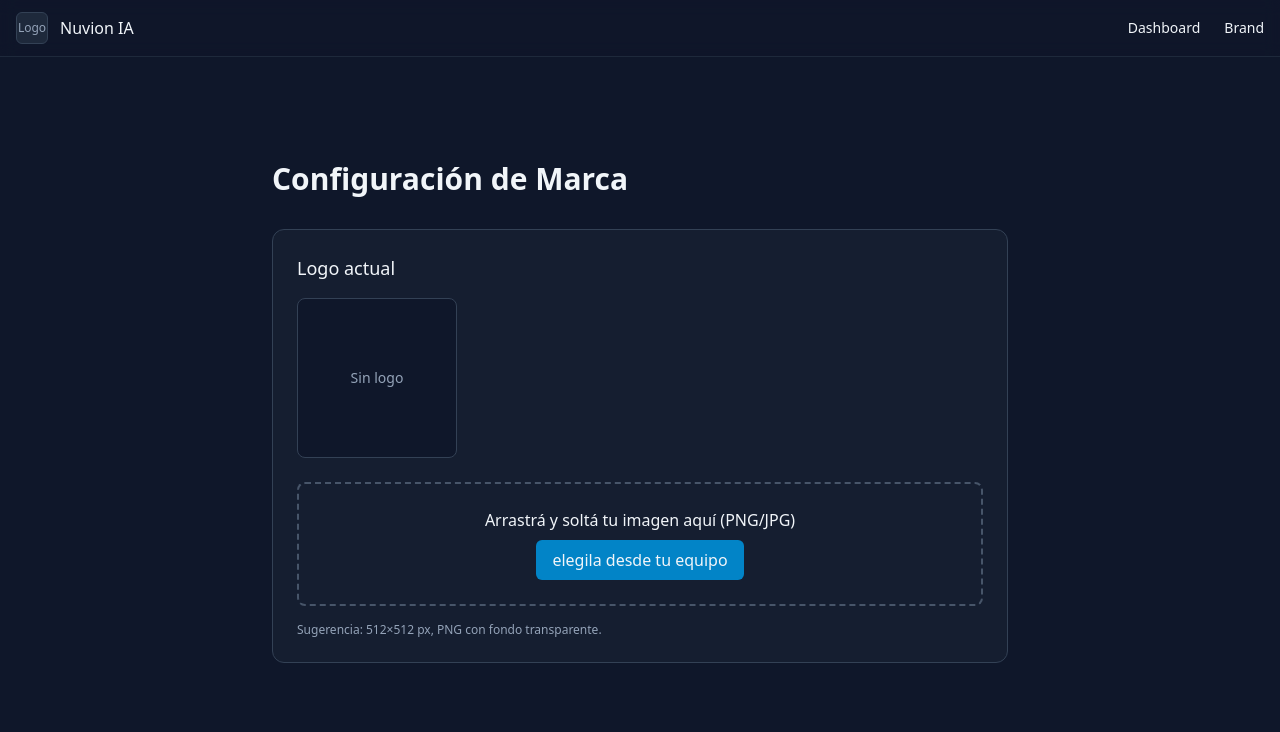
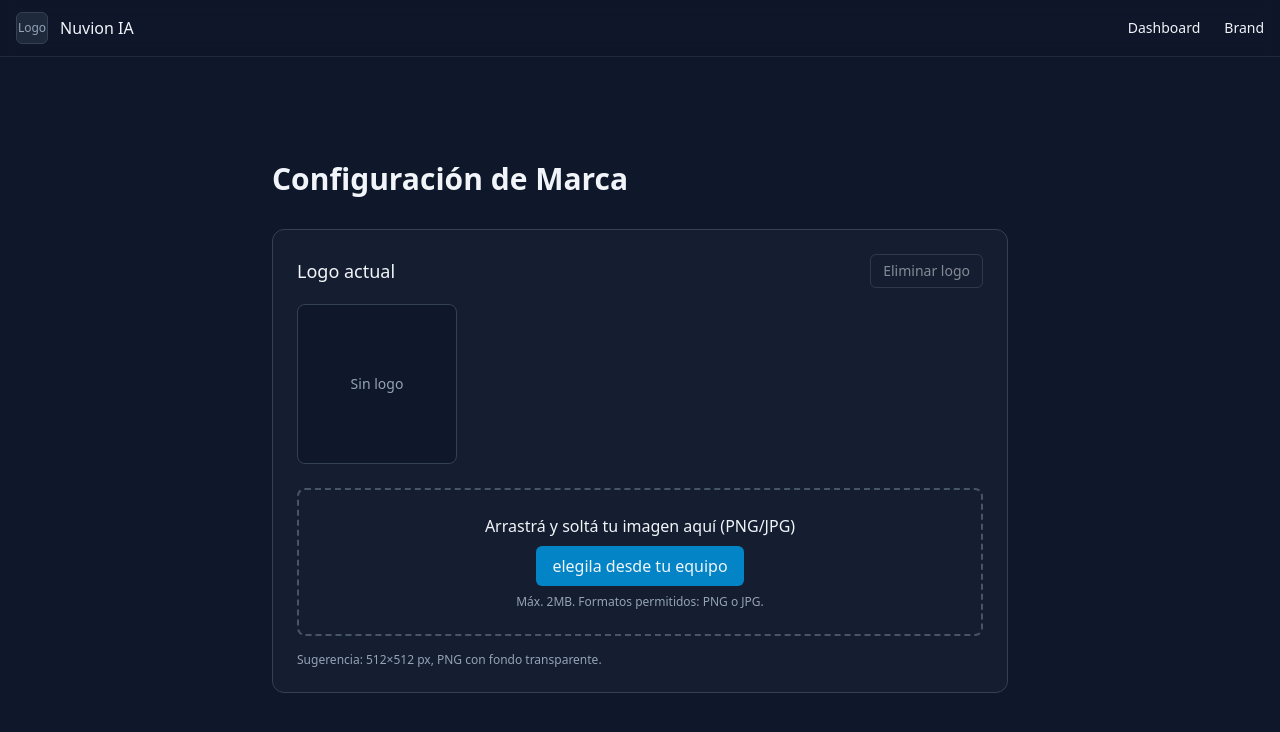
Before and after one commit to ianuvion/nuvion-ia, a Next.js app: page /configuracion/brand in a window 1280 px wide. Shown: the top 732 px of the page. Built offline with nearby package versions, Linux system fonts and the light colour scheme.

Commit message:
Update page.tsx

```diff
--- a/app/configuracion/brand/page.tsx
+++ b/app/configuracion/brand/page.tsx
@@ -4,7 +4,9 @@ import { useEffect, useState } from 'react';
 
 function getCookie(name: string) {
   if (typeof document === 'undefined') return null;
-  const m = document.cookie.match(new RegExp('(?:^|; )' + name.replace(/[-.$?*|{}()[\]\\/+^]/g, '\\$&') + '=([^;]*)'));
+  const m = document.cookie.match(
+    new RegExp('(?:^|; )' + name.replace(/[-.$?*|{}()[\]\\/+^]/g, '\\$&') + '=([^;]*)')
+  );
   return m ? decodeURIComponent(m[1]) : null;
 }
 
@@ -14,8 +16,17 @@ function setCookie(name: string, value: string, days = 365) {
   document.cookie = `${name}=${encodeURIComponent(value)}; Max-Age=${maxAge}; Path=/; SameSite=Lax`;
 }
 
+function deleteCookie(name: string) {
+  if (typeof document === 'undefined') return;
+  document.cookie = `${name}=; Max-Age=0; Path=/; SameSite=Lax`;
+}
+
 const LS_KEY = 'brand.logoUrl';
 const CK_KEY = 'brand_logo';
+
+// Config de validación
+const MAX_MB = 2; // tamaño máx. 2MB
+const ALLOWED = ['image/png', 'image/jpeg']; // PNG o JPG
 
 export default function BrandPage() {
   const [currentLogo, setCurrentLogo] = useState<string | null>(null);
@@ -23,7 +34,7 @@ export default function BrandPage() {
   const [error, setError] = useState<string | null>(null);
   const [okMsg, setOkMsg] = useState<string | null>(null);
 
-  // Cargar logo al montar: primero localStorage, si no hay, cookie
+  // Cargar logo al montar
   useEffect(() => {
     try {
       const ls = localStorage.getItem(LS_KEY);
@@ -36,11 +47,23 @@ export default function BrandPage() {
     if (ck) setCurrentLogo(ck);
   }, []);
 
+  function validate(file: File) {
+    if (!ALLOWED.includes(file.type)) {
+      throw new Error('Formato no permitido. Solo PNG o JPG.');
+    }
+    const maxBytes = MAX_MB * 1024 * 1024;
+    if (file.size > maxBytes) {
+      throw new Error(`El archivo supera ${MAX_MB}MB.`);
+    }
+  }
+
   async function handleFile(file: File) {
     setBusy(true);
     setError(null);
     setOkMsg(null);
     try {
+      validate(file);
+
       const res = await fetch('/api/upload', {
         method: 'POST',
         headers: {
@@ -55,15 +78,17 @@ export default function BrandPage() {
         throw new Error(data?.message || 'No se pudo subir el archivo a S3.');
       }
 
-      // Persistencia doble
+      // Persistencia
       try { localStorage.setItem(LS_KEY, data.url); } catch {}
-      setCookie(CK_KEY, data.url); // disponible incluso si LS falla
+      setCookie(CK_KEY, data.url);
 
       setCurrentLogo(data.url);
 
-      // Notificar a otros tabs/componentes (Navbar)
+      // Avisar a otros tabs/componentes
       try {
-        window.dispatchEvent(new StorageEvent('storage', { key: LS_KEY, newValue: data.url }));
+        window.dispatchEvent(
+          new StorageEvent('storage', { key: LS_KEY, newValue: data.url })
+        );
       } catch {}
 
       setOkMsg('¡Logo actualizado!');
@@ -86,12 +111,35 @@ export default function BrandPage() {
     if (file) handleFile(file);
   }
 
+  function removeLogo() {
+    setError(null);
+    setOkMsg(null);
+    try { localStorage.removeItem(LS_KEY); } catch {}
+    deleteCookie(CK_KEY);
+    setCurrentLogo(null);
+    try {
+      window.dispatchEvent(new StorageEvent('storage', { key: LS_KEY, newValue: null }));
+    } catch {}
+    setOkMsg('Logo eliminado.');
+  }
+
   return (
     <div className="max-w-3xl mx-auto px-4 py-10">
       <h1 className="text-3xl font-semibold mb-8">Configuración de Marca</h1>
 
       <div className="bg-slate-800/40 border border-slate-700 rounded-xl p-6">
-        <h2 className="text-lg font-medium mb-4">Logo actual</h2>
+        <div className="flex items-center justify-between mb-4">
+          <h2 className="text-lg font-medium">Logo actual</h2>
+
+          <button
+            onClick={removeLogo}
+            disabled={busy || !currentLogo}
+            className="text-sm px-3 py-1.5 rounded-md border border-slate-600 hover:bg-slate-700 disabled:opacity-50"
+            title="Eliminar logo"
+          >
+            Eliminar logo
+          </button>
+        </div>
 
         <div className="mb-6">
           <div className="w-40 h-40 bg-slate-900 border border-slate-700 rounded-lg grid place-items-center overflow-hidden">
@@ -114,12 +162,15 @@ export default function BrandPage() {
             elegila desde tu equipo
             <input
               type="file"
-              accept="image/*"
+              accept="image/png,image/jpeg"
               className="hidden"
               onChange={onInputChange}
               disabled={busy}
             />
           </label>
+          <p className="mt-2 text-xs text-slate-400">
+            Máx. {MAX_MB}MB. Formatos permitidos: PNG o JPG.
+          </p>
         </div>
 
         <p className="mt-4 text-xs text-slate-400">
```
